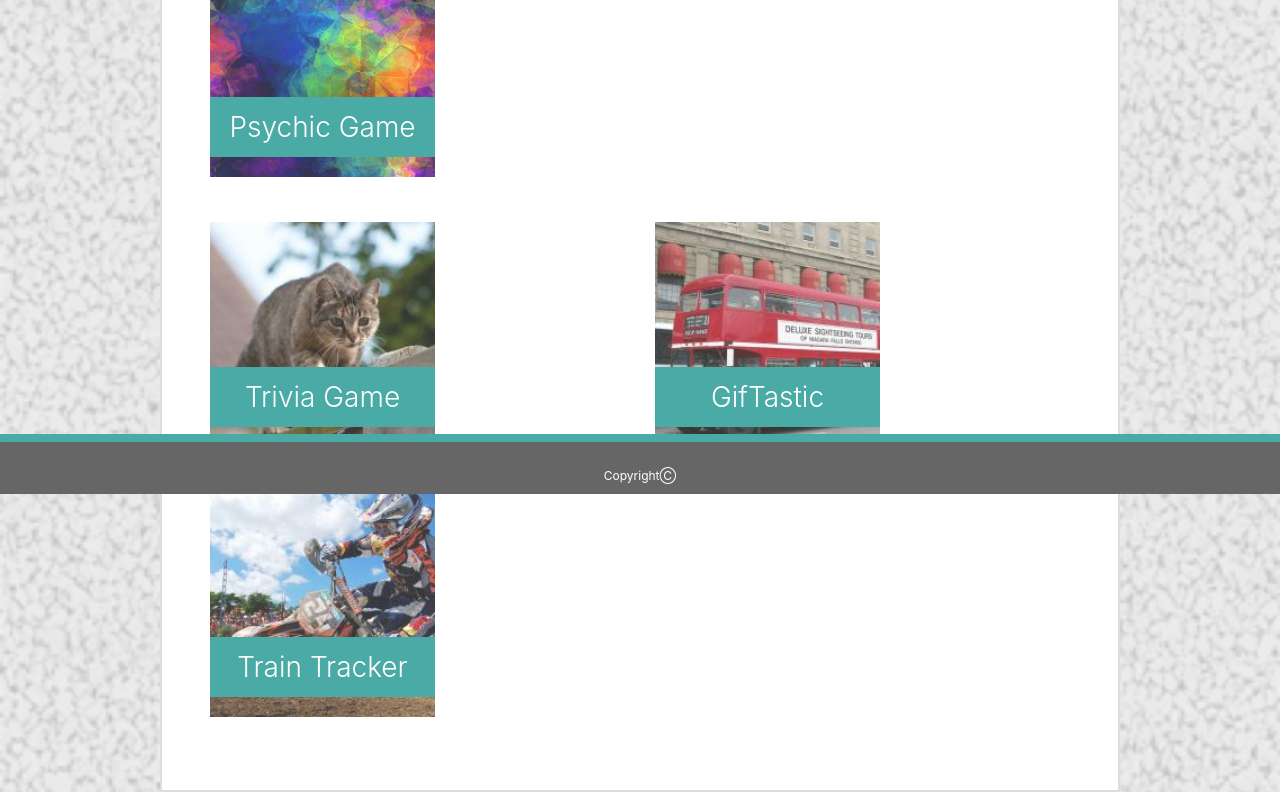
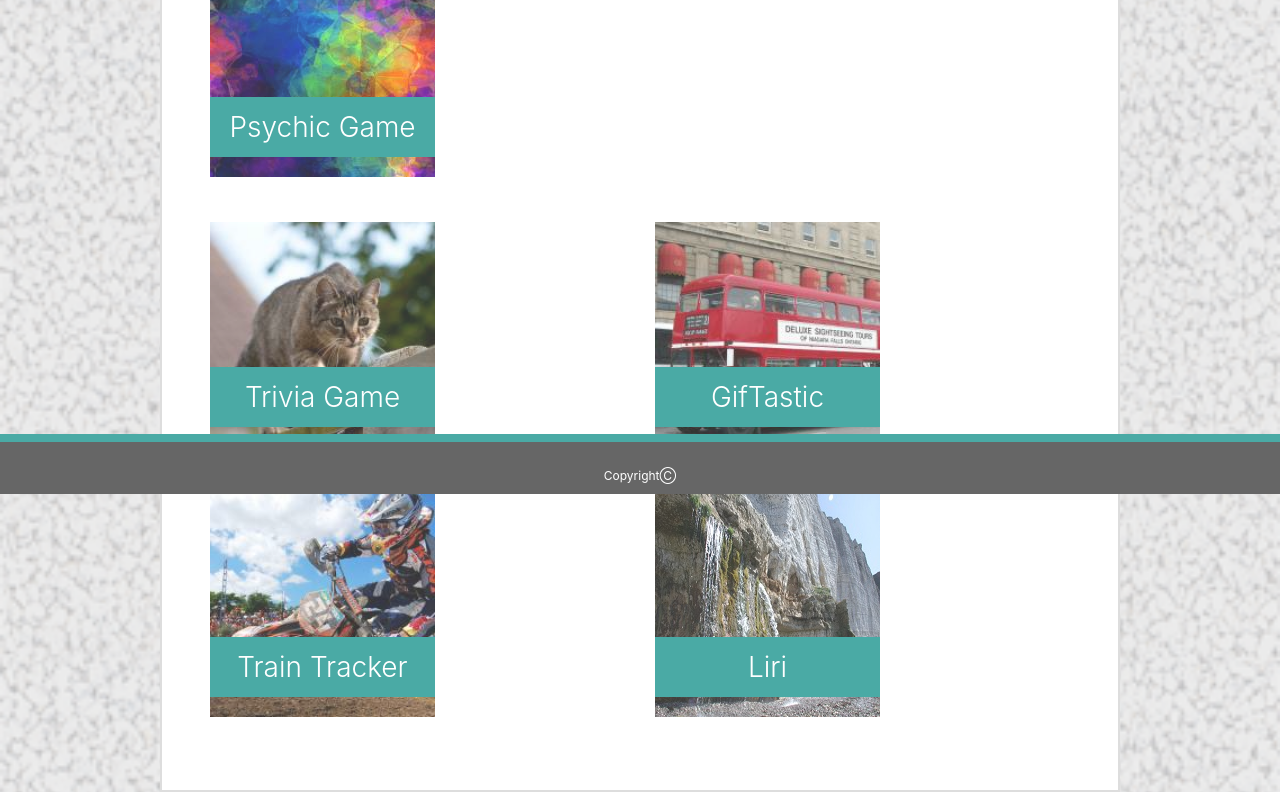
Before and after one commit to GrimbleLewis/Bootstrap-Portfolio, a plain HTML site: page portfolio.html in a window 1280 px wide. Shown: the part 306-1098 px from the top of the page. Drawn offline with nearby package versions, Linux system fonts and the light colour scheme.

Commit message:
added Liri to the portfolio page

```diff
--- a/portfolio.html
+++ b/portfolio.html
@@ -96,7 +96,7 @@
                       </div>
                     </div>
                     <div class="row">
-                        <div class="col-sm-12">
+                        <div class="col-sm">
                           <div class="work">
                             <a href="https://grimblelewis.github.io/Train-Tracker/" target="_blank">
                             <img src="assets/images/image5.jpg" alt="Train">
@@ -104,7 +104,15 @@
                               <h3>Train Tracker</h3>
                             </a>
                           </div>
+                        </div>
+                        <div class="col-sm">
+                          <div class="work">
+                            <a href="https://youtu.be/n26ow1WFl1I" target="_blank">
+                            <img src="assets/images/image6.jpg" alt="Liri-node-app">
 
+                              <h3>Liri</h3>
+                            </a>
+                          </div>
                         </div>
                   </div>
               </div>
```
Also changed, not shown: assets/images/image6.jpg (added).
